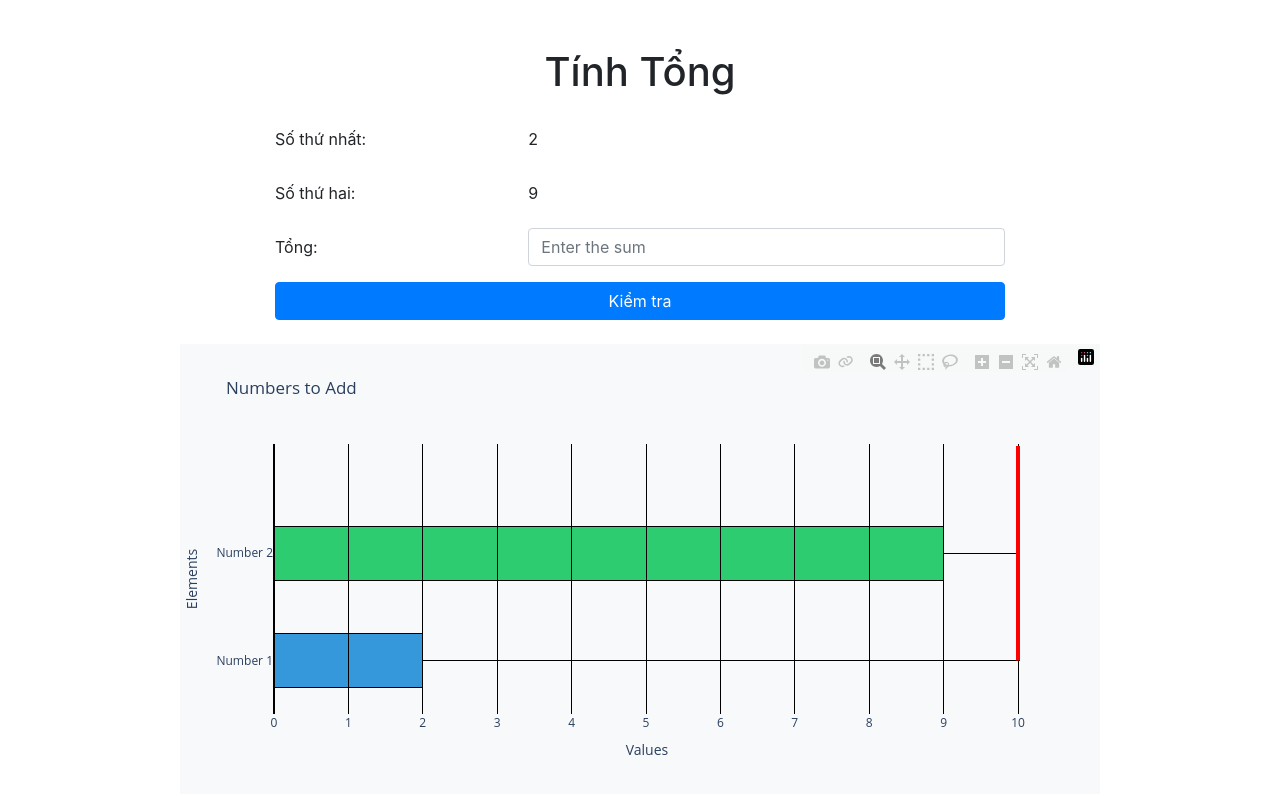
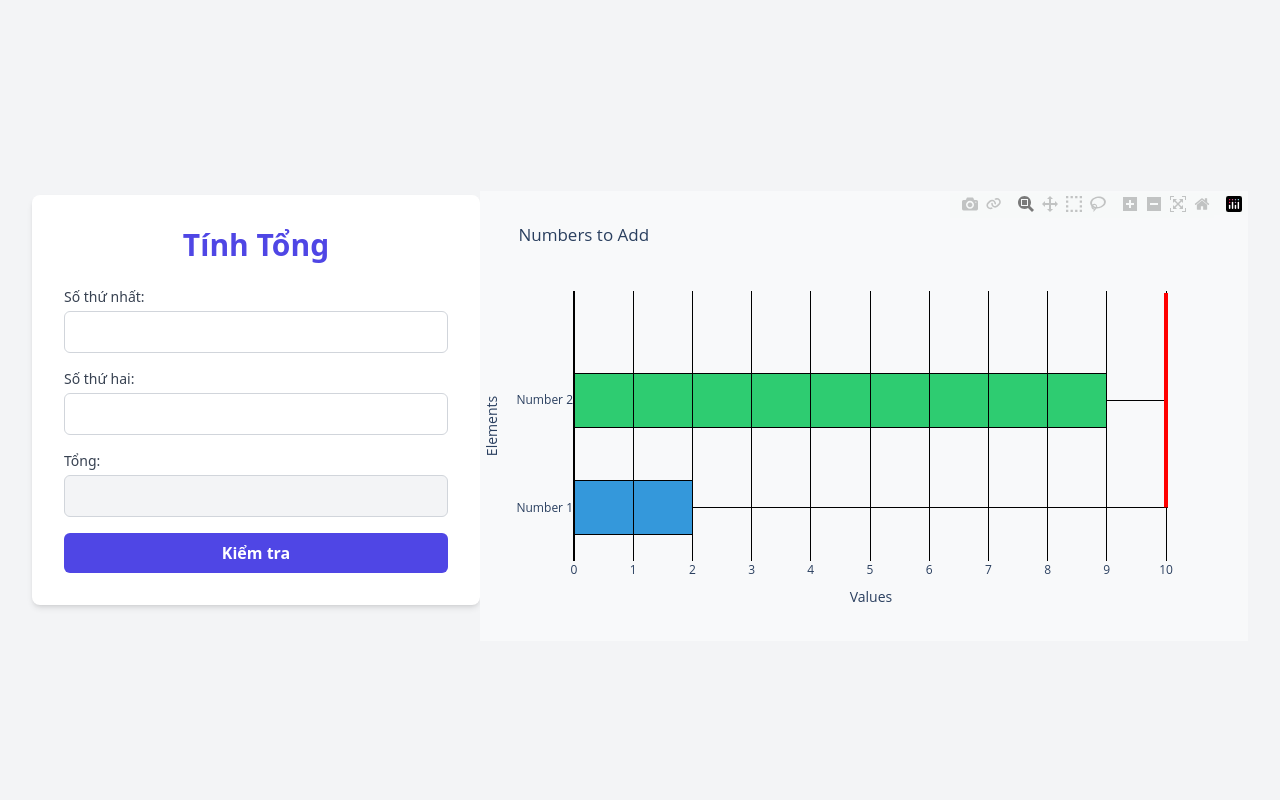
Before and after one commit to nguyenduc11/guest-the-sum, a Flask app: page / in a window 1280 px wide. Run offline with Flask 2, Linux system fonts and the light colour scheme; some libraries are stand-ins or nearby versions.

Commit message:
Update index.html

```diff
--- a/templates/index.html
+++ b/templates/index.html
@@ -1,55 +1,49 @@
 <!DOCTYPE html>
-<html lang="en">
+<html lang="vi" class="bg-gray-100">
 <head>
     <meta charset="UTF-8">
     <meta name="viewport" content="width=device-width, initial-scale=1.0">
-    <title>Tính tổng</title>
-    <link rel="stylesheet" href="https://stackpath.bootstrapcdn.com/bootstrap/4.5.2/css/bootstrap.min.css">
+    <title>Tính Tổng</title>
+    <script src="https://cdn.tailwindcss.com"></script>
 </head>
-<body>
-<div class="container mt-5">
-    <h1 class="text-center">Tính Tổng</h1>
-    <div class="row justify-content-center mt-4">
-        <div class="col-md-8">
-            <form method="POST" action="/">
-                <div class="form-group row">
-                    <label class="col-sm-4 col-form-label">Số thứ nhất:</label>
-                    <div class="col-sm-8">
-                        <input type="text" readonly class="form-control-plaintext" value="{{ number1 }}">
+<body class="min-h-screen flex items-center justify-center">
+    <div class="bg-white p-8 rounded-lg shadow-md w-full max-w-md">
+        <h1 class="text-3xl font-bold text-center text-indigo-600 mb-6">Tính Tổng</h1>
+
+        <form class="space-y-4">
+            <div class="flex flex-col">
+                <label for="num1" class="text-sm font-medium text-gray-700 mb-1">Số thứ nhất:</label>
+                <input type="number" id="num1" name="num1" class="border border-gray-300 rounded-md px-3 py-2 focus:outline-none focus:ring-2 focus:ring-indigo-500">
             </div>
+
+            <div class="flex flex-col">
+                <label for="num2" class="text-sm font-medium text-gray-700 mb-1">Số thứ hai:</label>
+                <input type="number" id="num2" name="num2" class="border border-gray-300 rounded-md px-3 py-2 focus:outline-none focus:ring-2 focus:ring-indigo-500">
             </div>
-                <div class="form-group row">
-                    <label class="col-sm-4 col-form-label">Số thứ hai:</label>
-                    <div class="col-sm-8">
-                        <input type="text" readonly class="form-control-plaintext" value="{{ number2 }}">
+
+            <div class="flex flex-col">
+                <label for="sum" class="text-sm font-medium text-gray-700 mb-1">Tổng:</label>
+                <input type="text" id="sum" name="sum" readonly class="bg-gray-100 border border-gray-300 rounded-md px-3 py-2">
             </div>
+
+            <button type="submit" class="w-full bg-indigo-600 text-white font-semibold py-2 px-4 rounded-md hover:bg-indigo-700 transition duration-300">Kiểm tra</button>
+        </form>
+
+        {% if message %}
+        <div class="mt-4 p-3 bg-blue-100 text-blue-700 rounded-md">
+            {{ message }}
         </div>
-                <div class="form-group row">
-                    <label for="sum" class="col-sm-4 col-form-label">Tổng:</label>
-                    <div class="col-sm-8">
-                        <input type="text" class="form-control" id="sum" name="sum" placeholder="Enter the sum">
-                    </div>
-                </div>
-                <button type="submit" class="btn btn-primary btn-block">Kiểm tra</button>
-            </form>
-            {% if message %}
-                <div class="alert alert-info mt-3">{{ message }}</div>
         {% endif %}
+
         {% if show_new_round %}
-                <form method="POST" action="/">
-                    <button type="submit" name="new_round" class="btn btn-secondary btn-block">Vòng mới</button>
-                </form>
+        <button class="mt-4 w-full bg-green-500 text-white font-semibold py-2 px-4 rounded-md hover:bg-green-600 transition duration-300">Vòng mới</button>
         {% endif %}
     </div>
-    </div>
-    <div class="row justify-content-center mt-4">
-        <div class="col-md-10">
+
+    {% if plot_html %}
+    <div class="mt-8 w-full max-w-3xl">
         {{ plot_html|safe }}
     </div>
-    </div>
-</div>
-<script src="https://code.jquery.com/jquery-3.5.1.slim.min.js"></script>
-<script src="https://cdn.jsdelivr.net/npm/@popperjs/core@2.5.4/dist/umd/popper.min.js"></script>
-<script src="https://stackpath.bootstrapcdn.com/bootstrap/4.5.2/js/bootstrap.min.js"></script>
+    {% endif %}
 </body>
 </html>
```
Lines whose indentation alone changed are shown as unchanged.
